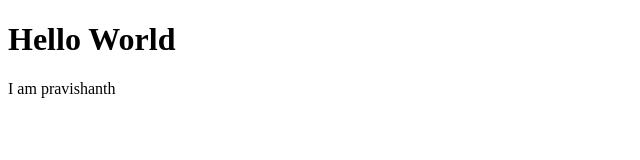
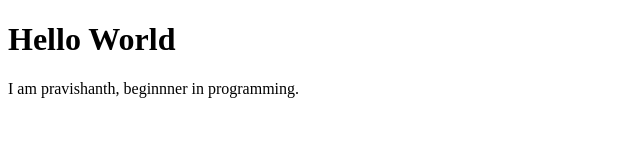
Before and after one commit to pravishanth/My-first-project, a plain HTML site: page index.html in a window 1280 px wide. Shown: the whole page, without its empty margins (0-640 px from the left). Drawn offline with Linux system fonts and the light colour scheme.

Commit message:
updated index.html again

```diff
--- a/index.html
+++ b/index.html
@@ -4,7 +4,7 @@
 
 <h1>Hello World</h1>
 
-<p>I am pravishanth</p>
+<p>I am pravishanth, beginnner in programming.</p>
 
 </body>
 </html>
```
